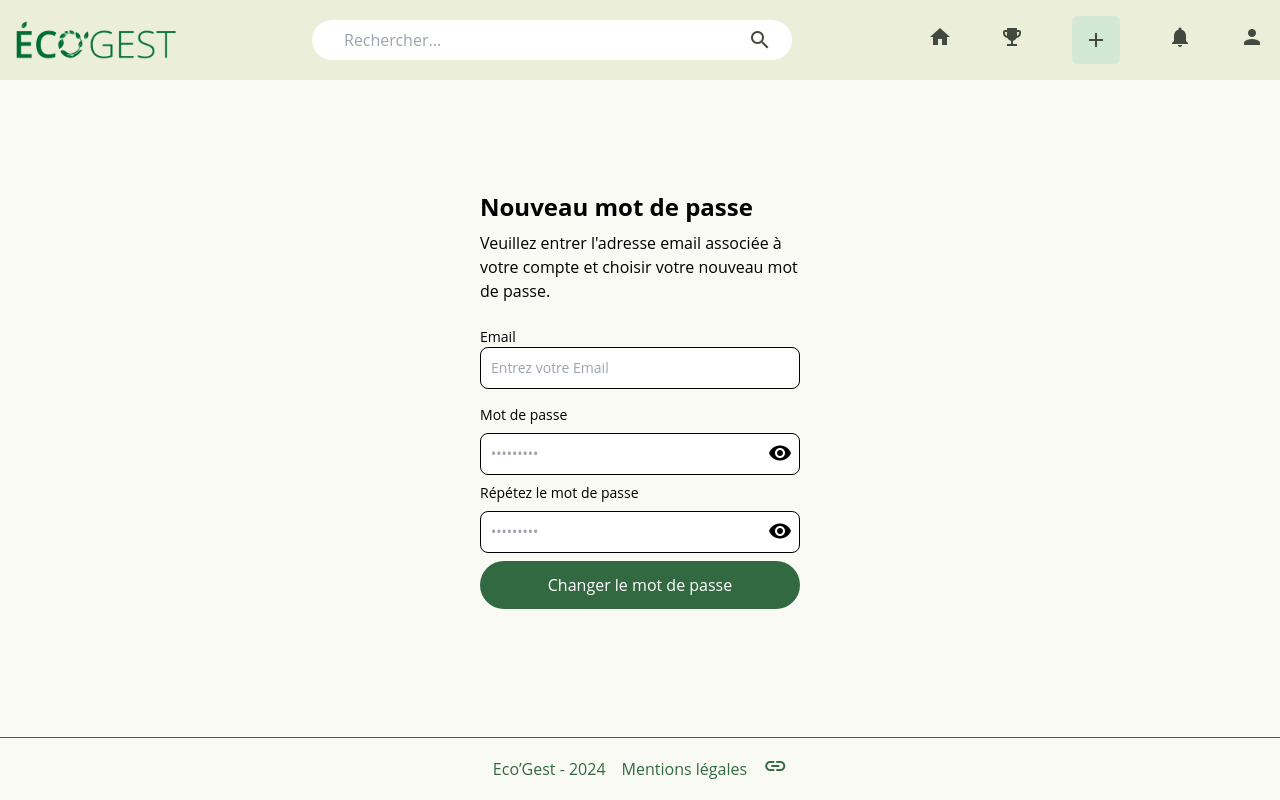
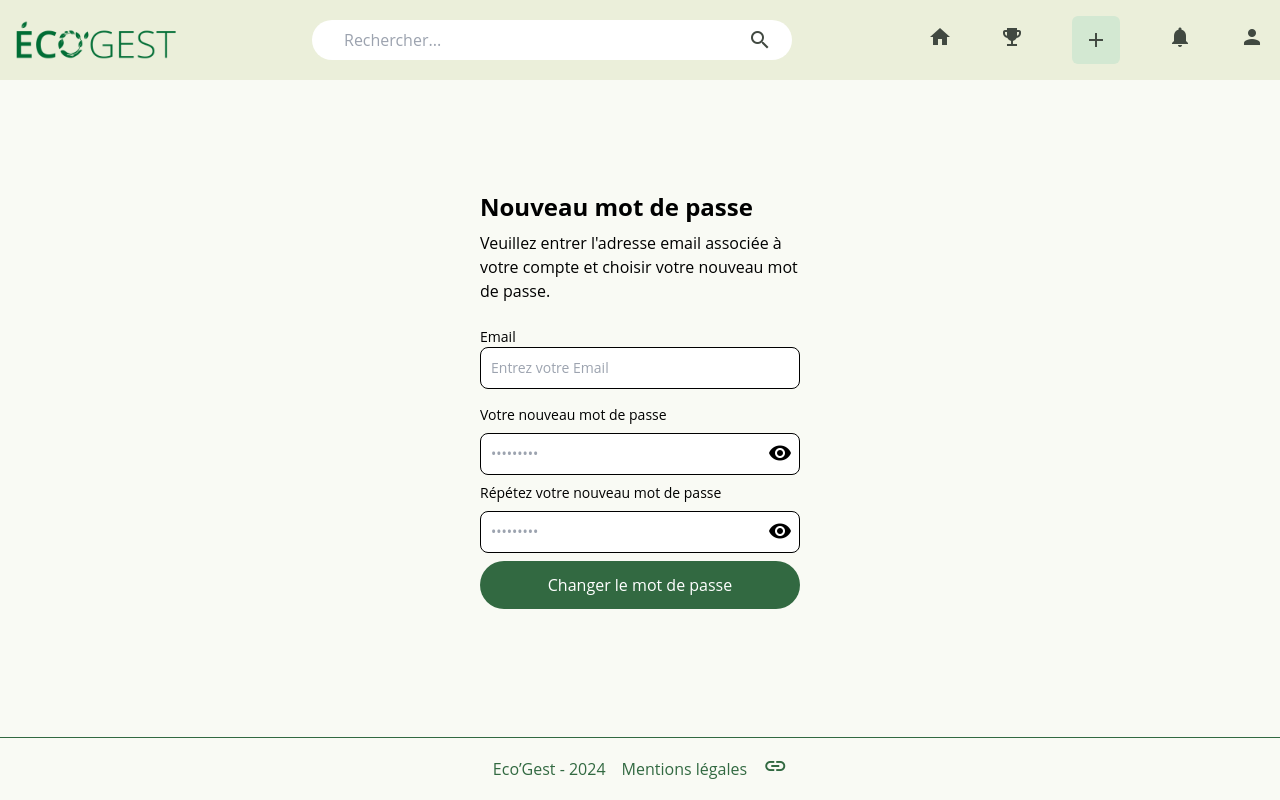
Before and after one commit to Eco-Gest/Frontend-Vue, a Nuxt app: page /reset-password in a window 1280 px wide. Built offline with nearby package versions, Linux system fonts and the light colour scheme; a web font is replaced by a local one.

Commit message:
change wording on repeat password vue

```diff
--- a/pages/reset-password.vue
+++ b/pages/reset-password.vue
@@ -19,7 +19,7 @@
 
       <!-- Password Input -->
       <div class="relative mb-2 w-full">
-        <label for="password" class="block mb-2 text-sm">Mot de passe</label>
+        <label for="password" class="block mb-2 text-sm">Votre nouveau mot de passe</label>
         <input v-model="formData.password" :type="showPassword ? 'text' : 'password'" id="password"
           class="bg-gray-50 border border-black text-sm rounded-lg  block w-full p-2.5 " :class="{
       ' border-error focus:border-error': v$.password.$error,
@@ -35,7 +35,7 @@
 
       <!-- Repeat Password Input -->
       <div class="relative mb-2 w-full">
-        <label for="confirmPassword" class="block mb-2 text-sm">Répétez le mot de passe</label>
+        <label for="confirmPassword" class="block mb-2 text-sm">Répétez votre nouveau mot de passe</label>
         <input v-model="formData.confirm_password" :type="showConfirmPassword ? 'text' : 'password'"
           id="confirmPassword" class="bg-gray-50 border border-black text-sm rounded-lg  block w-full p-2.5 " :class="{
       ' border-error focus:border-error': v$.confirm_password.$error,
@@ -74,7 +74,6 @@ import { useRoute } from 'vue-router';
 import { useAuthStore } from '~~/store/auth';
 import { useVuelidate } from '@vuelidate/core';
 import { required, email, helpers } from '@vuelidate/validators';
-import axios, { CancelToken } from 'axios';
 import LoadSpinner from '~/components/LoadSpinner.vue';
 
 definePageMeta({
```
